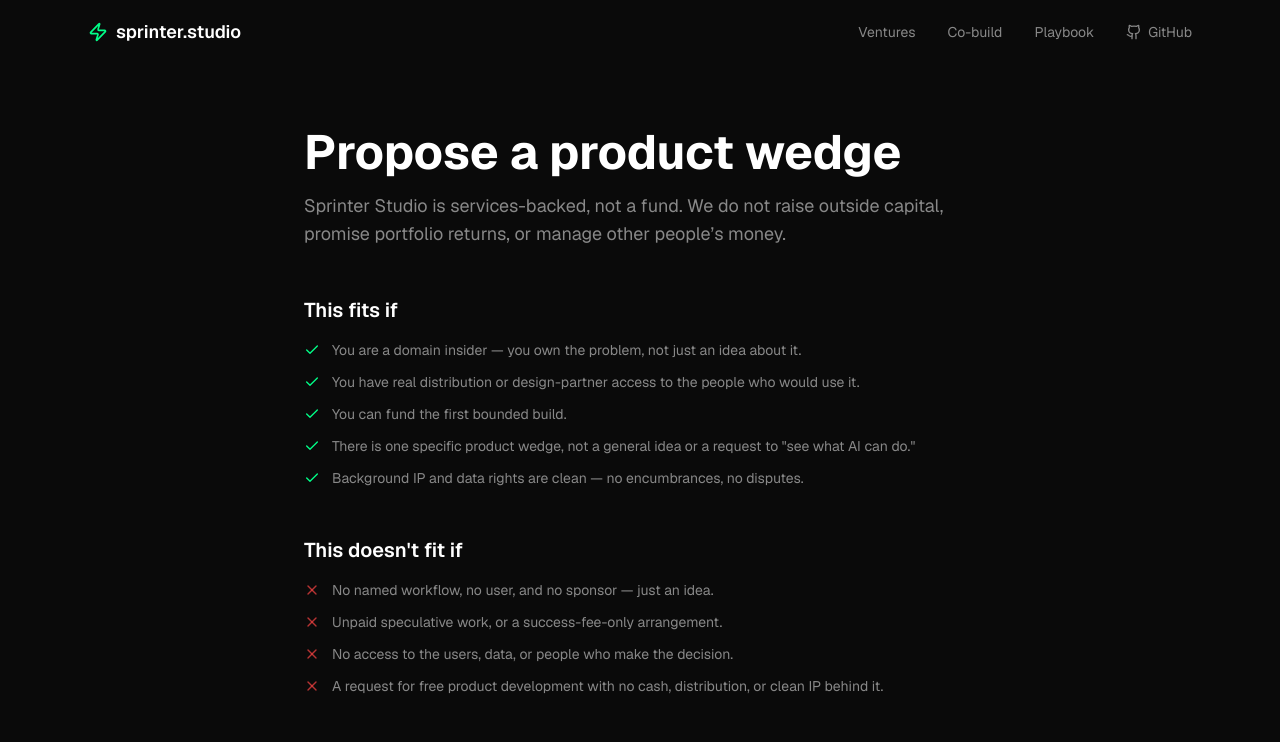
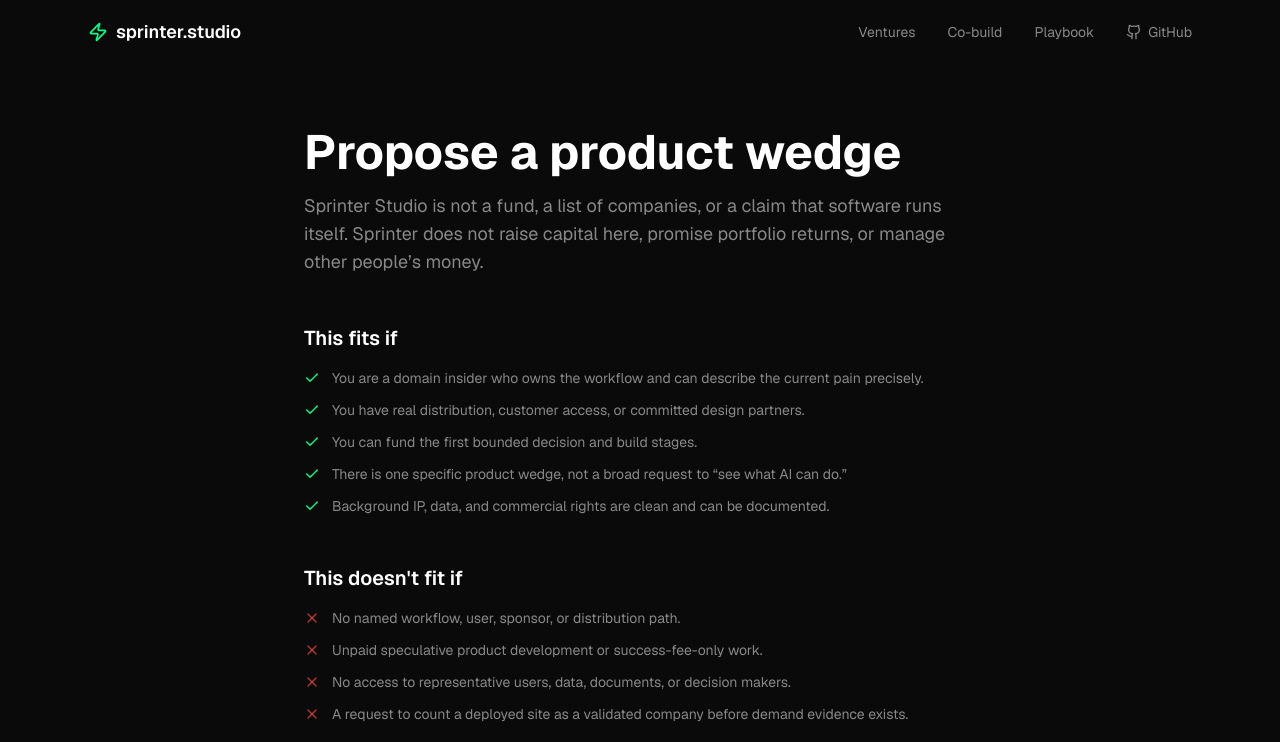
Before and after one commit to tylerdr/sprinter-studio, a Next.js app: page /co-build in a window 1280 px wide. Shown: the top 742 px of the page. Built offline with nearby package versions, Linux system fonts and the light colour scheme.

Commit message:
feat: position studio as the public r&d and experiment ledger

```diff
--- a/app/data/positioning.ts
+++ b/app/data/positioning.ts
@@ -1,28 +1,30 @@
 /**
- * Canonical positioning copy. Rendered in exactly three places — the shared
- * Footer, the homepage Co-build section, and /llms.txt — so the claim never
- * drifts between surfaces. See documents/DECISIONS.md for the ADR.
+ * Canonical Sprinter Studio positioning. Keep the homepage, footer, metadata,
+ * FAQ, and llms surface aligned to this language.
  */
 
 export const POSITIONING_STATEMENT =
-  'Sprinter Studio is a truth-labeled, services-backed venture portfolio. We build and operate our own products, take on selective client work, and co-build with domain insiders who bring distribution, cash, a real wedge, and clean IP.'
+  'Sprinter Studio is Sprinter’s public R&D log: a record of hypotheses, prototypes, live properties, reusable patterns, and stop decisions. A deployed site is evidence of execution, not proof of demand, revenue, or a standalone company.'
+
+export const OPERATING_CONSTRAINT_STATEMENT =
+  'Client delivery and validated products come first. Experiments earn continued attention only through useful evidence, reusable capability, qualified demand, strategic leverage, or revenue.'
 
 export const NOT_A_FUND_STATEMENT =
-  'Sprinter Studio is services-backed, not a fund. We do not raise outside capital, promise portfolio returns, or manage other people’s money.'
+  'Sprinter Studio is not a fund, a list of companies, or a claim that software runs itself. Sprinter does not raise capital here, promise portfolio returns, or manage other people’s money.'
 
-export const CO_BUILD_CTA_LABEL = 'Propose a product wedge'
+export const CO_BUILD_CTA_LABEL = 'Pressure-test a product wedge at sprinter.ai'
 
 export const CO_BUILD_CRITERIA = [
-  'You are a domain insider — you own the problem, not just an idea about it.',
-  'You have real distribution or design-partner access to the people who would use it.',
-  'You can fund the first bounded build.',
-  'There is one specific product wedge, not a general idea or a request to "see what AI can do."',
-  'Background IP and data rights are clean — no encumbrances, no disputes.',
+  'You are a domain insider who owns the workflow and can describe the current pain precisely.',
+  'You have real distribution, customer access, or committed design partners.',
+  'You can fund the first bounded decision and build stages.',
+  'There is one specific product wedge, not a broad request to “see what AI can do.”',
+  'Background IP, data, and commercial rights are clean and can be documented.',
 ] as const
 
 export const CO_BUILD_DISQUALIFIERS = [
-  'No named workflow, no user, and no sponsor — just an idea.',
-  'Unpaid speculative work, or a success-fee-only arrangement.',
-  'No access to the users, data, or people who make the decision.',
-  'A request for free product development with no cash, distribution, or clean IP behind it.',
+  'No named workflow, user, sponsor, or distribution path.',
+  'Unpaid speculative product development or success-fee-only work.',
+  'No access to representative users, data, documents, or decision makers.',
+  'A request to count a deployed site as a validated company before demand evidence exists.',
 ] as const
```
